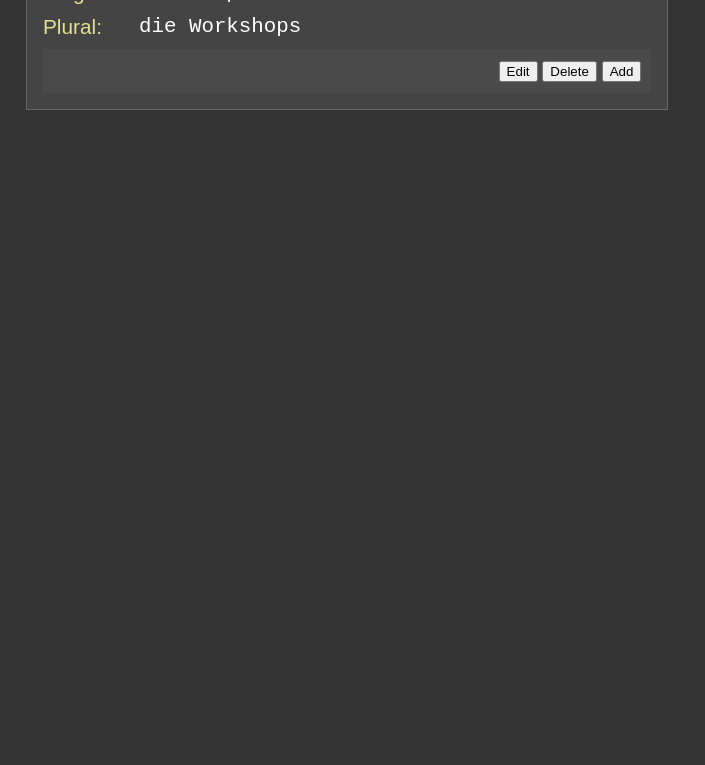
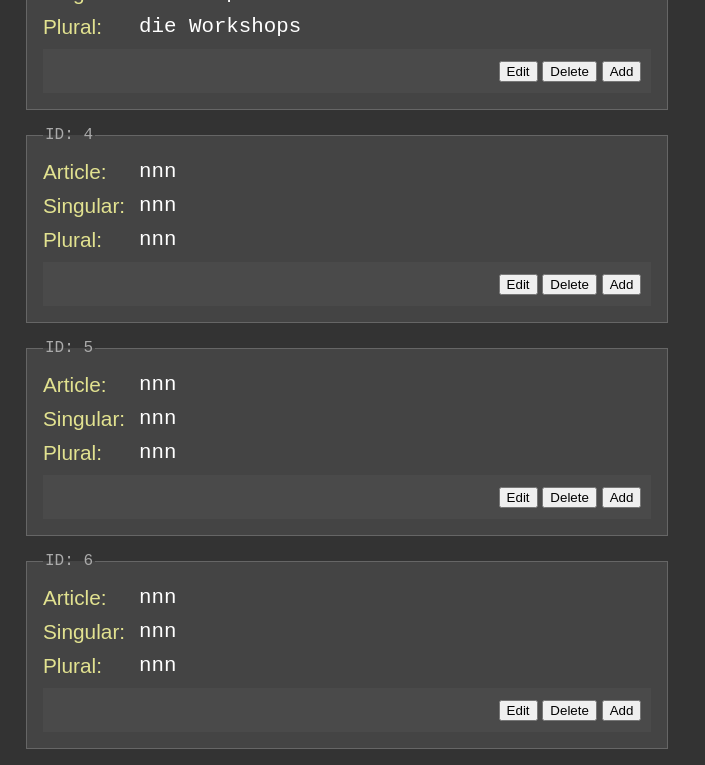
Before and after one commit to edwardtanguay/ejt-reducer-context, a React (Vite) app: page / in a window 1280 px wide. Shown: the part 880-1645 px from the top of the page, without its empty margins (0-705 px from the left). Before the commit the page ends 1030 px from the top, so only its background shows below. Built offline with nearby package versions, Linux system fonts and the light colour scheme; data requests are answered from the project's data file.

Commit message:
test scroll works on add

```diff
--- a/src/App.jsx
+++ b/src/App.jsx
@@ -4,6 +4,13 @@ import { AppContext } from './AppContext';
 
 function App() {
 	const { state, dispatch } = useContext(AppContext);
+
+	const handleButtonAdd = () => {
+		window.scrollTo({
+			top: 0,
+			behavior: "smooth"
+		});
+	};
 	return (
 		<div className="App">
 			<h1>useContext / useReducer Site</h1>
@@ -50,7 +57,7 @@ function App() {
 							<div className="buttonRow">
 								<button>Edit</button>
 								<button>Delete</button>
-								<button>Add</button>
+								<button onClick={handleButtonAdd}>Add</button>
 							</div>
 						</fieldset>
 					);
--- a/src/data/db.json
+++ b/src/data/db.json
@@ -17,6 +17,66 @@
       "article": "der",
       "singular": "Workshop",
       "plural": "die Workshops"
+    },
+    {
+      "article": "nnn",
+      "singular": "nnn",
+      "plural": "nnn",
+      "id": 4
+    },
+    {
+      "article": "nnn",
+      "singular": "nnn",
+      "plural": "nnn",
+      "id": 5
+    },
+    {
+      "article": "nnn",
+      "singular": "nnn",
+      "plural": "nnn",
+      "id": 6
+    },
+    {
+      "article": "nnn",
+      "singular": "nnn",
+      "plural": "nnn",
+      "id": 7
+    },
+    {
+      "article": "nnn",
+      "singular": "nnn",
+      "plural": "nnn",
+      "id": 8
+    },
+    {
+      "article": "nnn",
+      "singular": "nnn",
+      "plural": "nnn",
+      "id": 9
+    },
+    {
+      "article": "nnn",
+      "singular": "nnn",
+      "plural": "nnn",
+      "id": 10
+    },
+    {
+      "article": "nnn",
+      "singular": "nnn",
+      "plural": "nnn",
+      "id": 11
+    },
+    {
+      "article": "nnn",
+      "singular": "nnn",
+      "plural": "nnn",
+      "id": 12
+    },
+    {
+      "article": "nnn",
+      "singular": "nnn",
+      "plural": "nnn",
+      "id": 13
     }
   ]
 }
```
